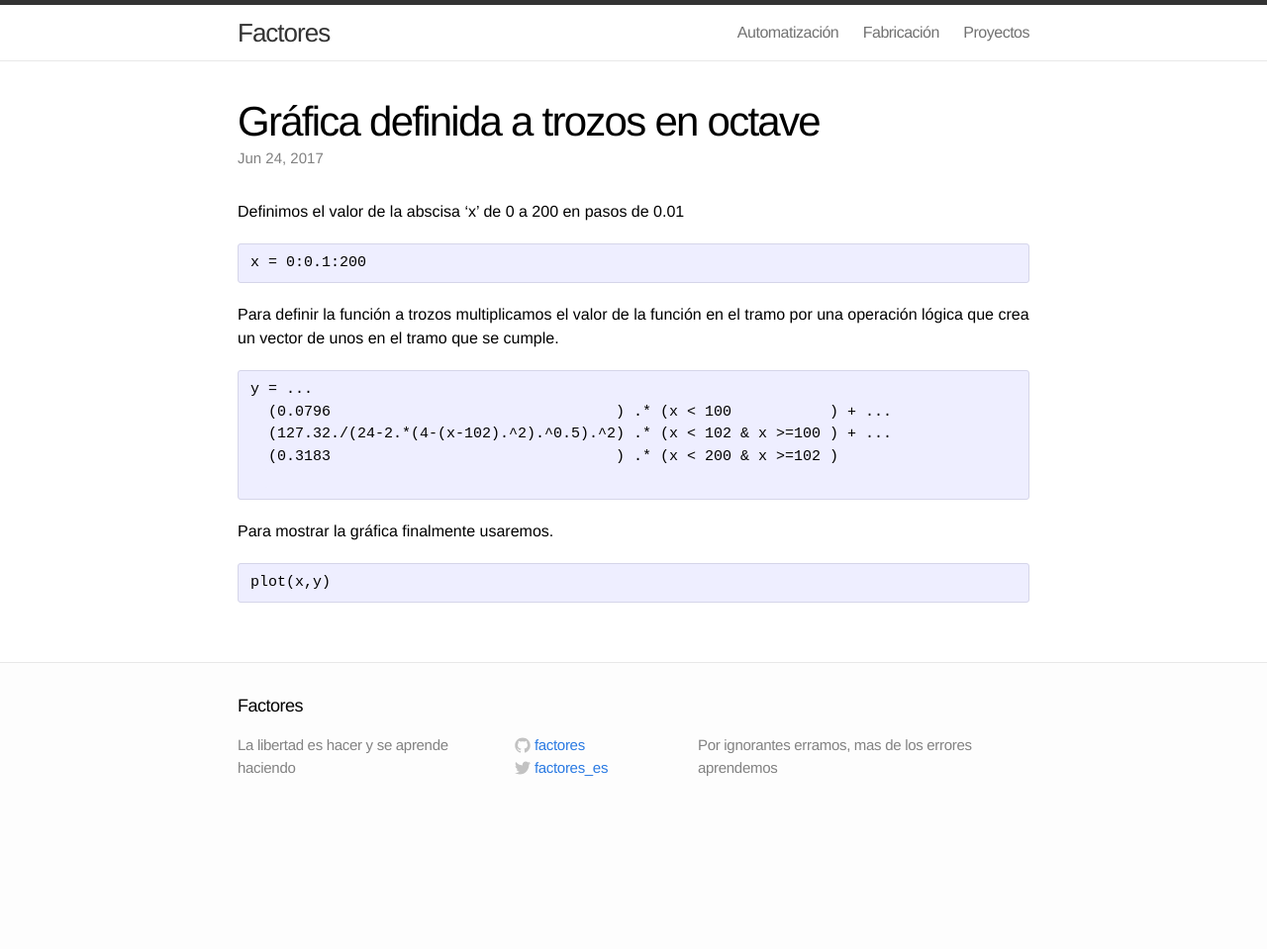
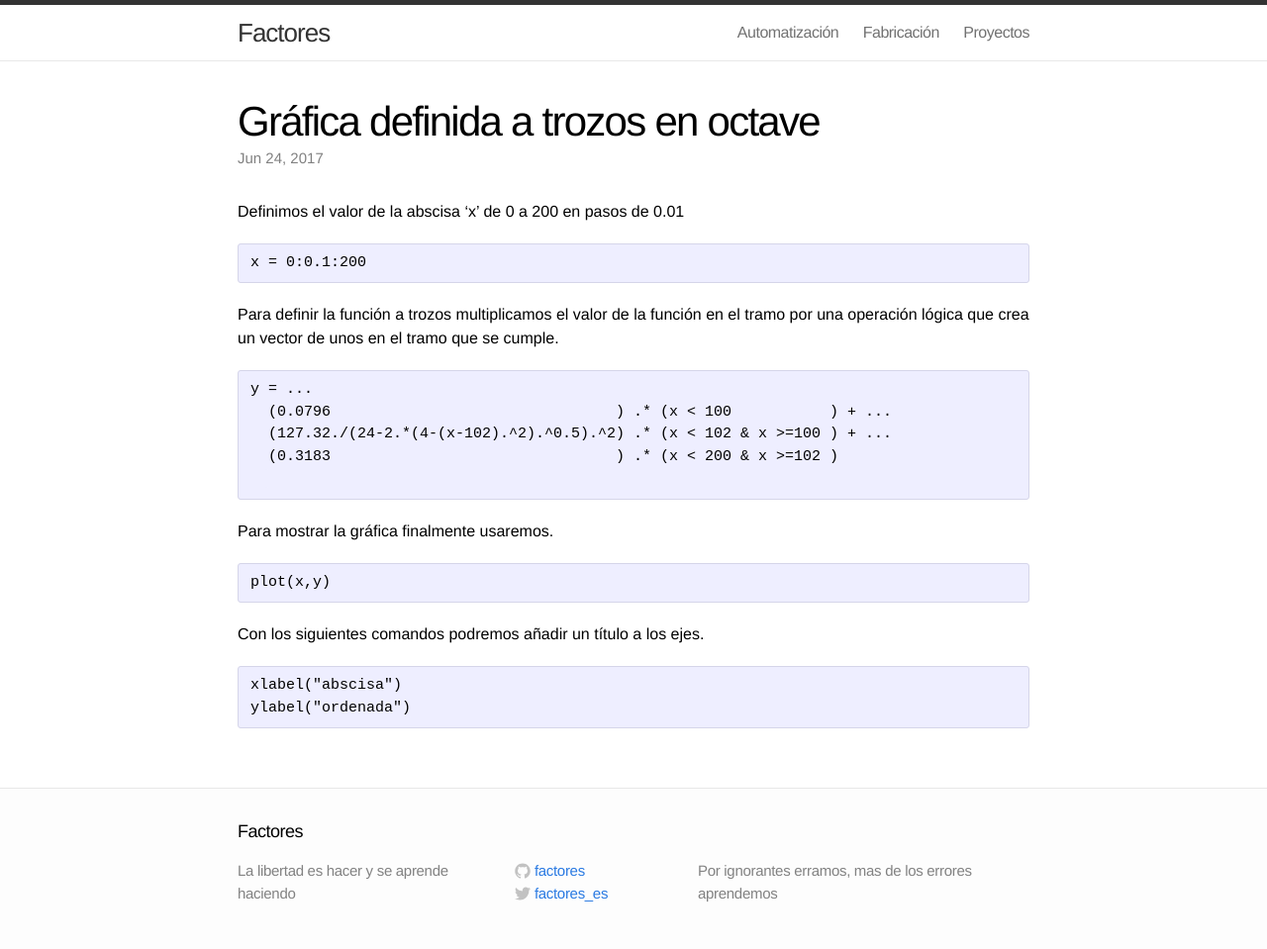
Before and after one commit to factores/factores.github.io, a Jekyll site: the page built from _posts/oficina/2017-06-25-Graficas_a_tramos_octave.markdown, in a window 1280 px wide. Shown: the whole page at 99% size. Built offline with Jekyll 4.4.1, drawn with Linux system fonts in a browser that asks for light colours; comment, search, counter and statistics services are not loaded; before the commit the page ends 900 px from its top, so only the background shows below that.

Commit message:
pequeño cambio en entrada

```diff
--- a/_posts/oficina/2017-06-25-Graficas_a_tramos_octave.markdown
+++ b/_posts/oficina/2017-06-25-Graficas_a_tramos_octave.markdown
@@ -27,3 +27,10 @@ Para mostrar la gráfica finalmente usaremos.
 {% highlight octave %}
 plot(x,y)
 {% endhighlight %}
+
+Con los siguientes comandos podremos añadir un título a los ejes.
+
+{% highlight octave %}
+xlabel("abscisa")
+ylabel("ordenada")
+{% endhighlight %}
```
